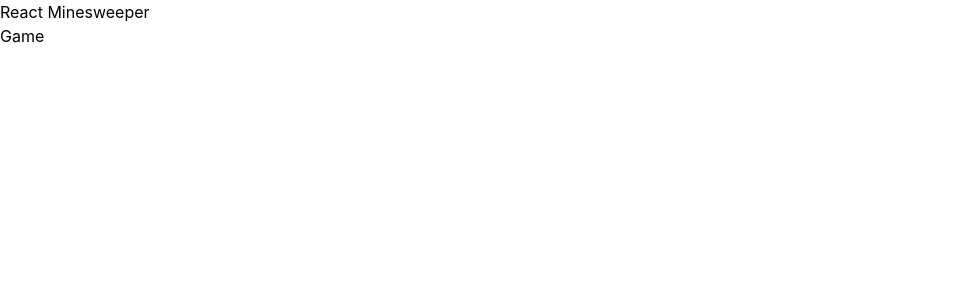
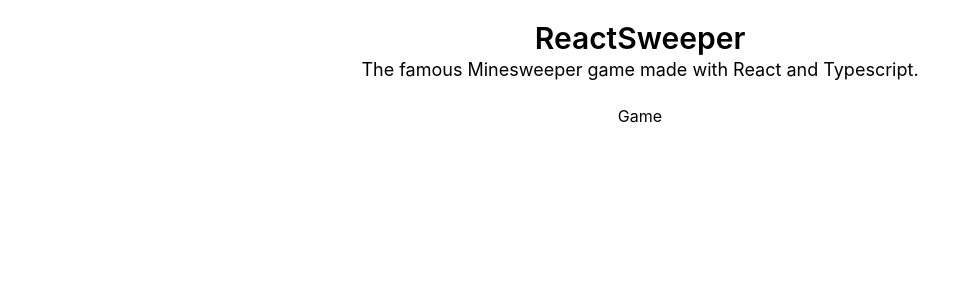
Before and after one commit to AndrejStojkovic/reactsweeper, a React (Create React App) app: page / in a window 1280 px wide. Shown: the top 300 px of the page, without its empty margins (0-979 px from the left). Built offline with nearby package versions, Linux system fonts and the light colour scheme; the HTML template or start-up script is replaced by a standard one.

Commit message:
Added footer and main page title

```diff
--- a/src/App.tsx
+++ b/src/App.tsx
@@ -4,9 +4,15 @@ import Game from './components/Game';
 function App() {
   return (
     <div className='App'>
-      React Minesweeper
-
-      <Game />
+      <div className='container mx-auto p-5'>
+        <div className='flex flex-col items-center'>
+          <div className='title text-center mb-5'>
+            <h1 className='text-3xl font-semibold'>ReactSweeper</h1>
+            <h3 className='text-lg'>The famous Minesweeper game made with React and Typescript.</h3>
+          </div>
+          <Game />
+        </div>
+      </div>
     </div>
   );
 }
--- /dev/null
+++ b/src/components/Footer.tsx
@@ -0,0 +1,9 @@
+import React from 'react';
+
+const Footer = () => {
+  return (
+    <div>Footer</div>
+  )
+}
+
+export default Footer;
```
